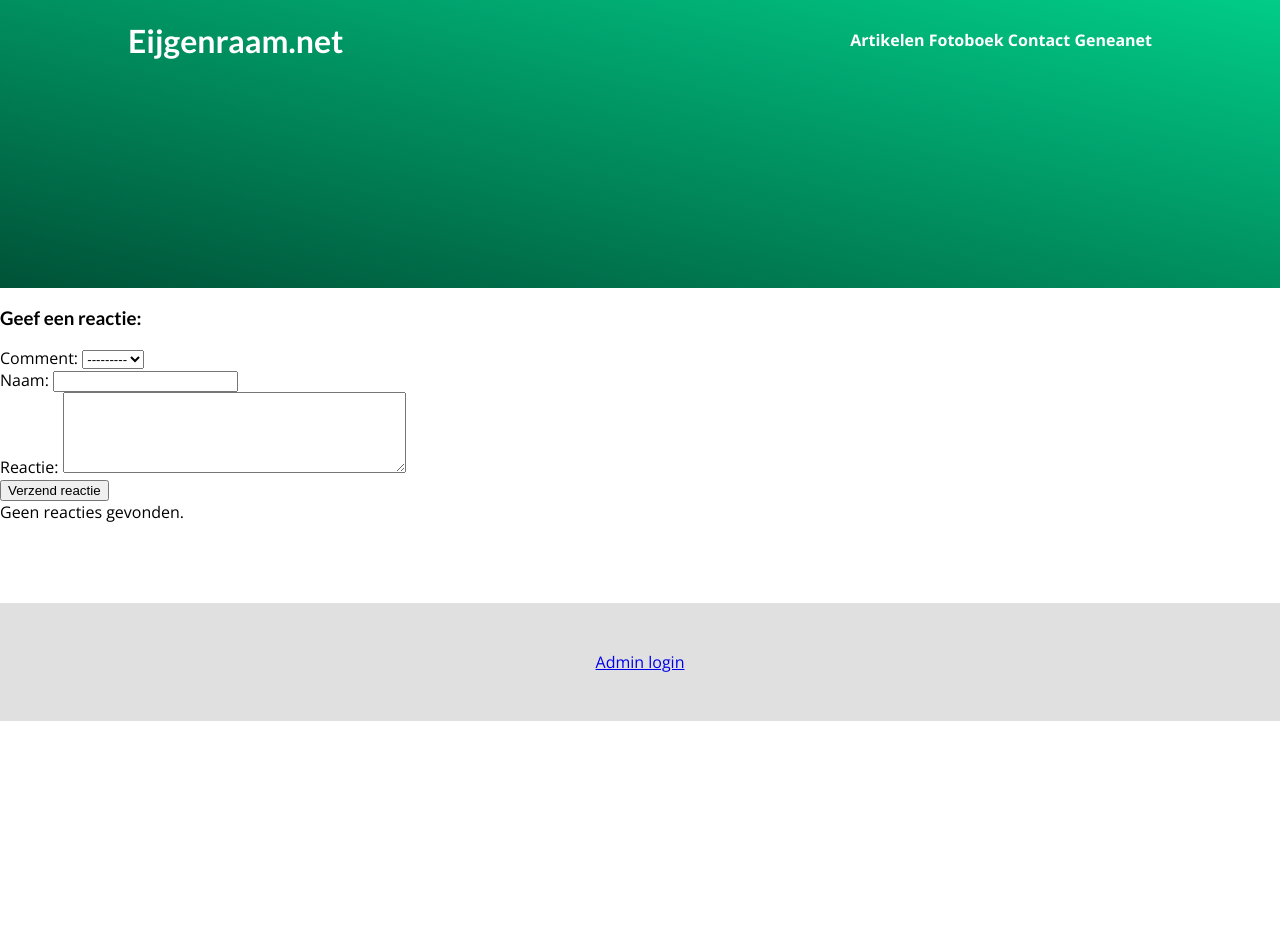
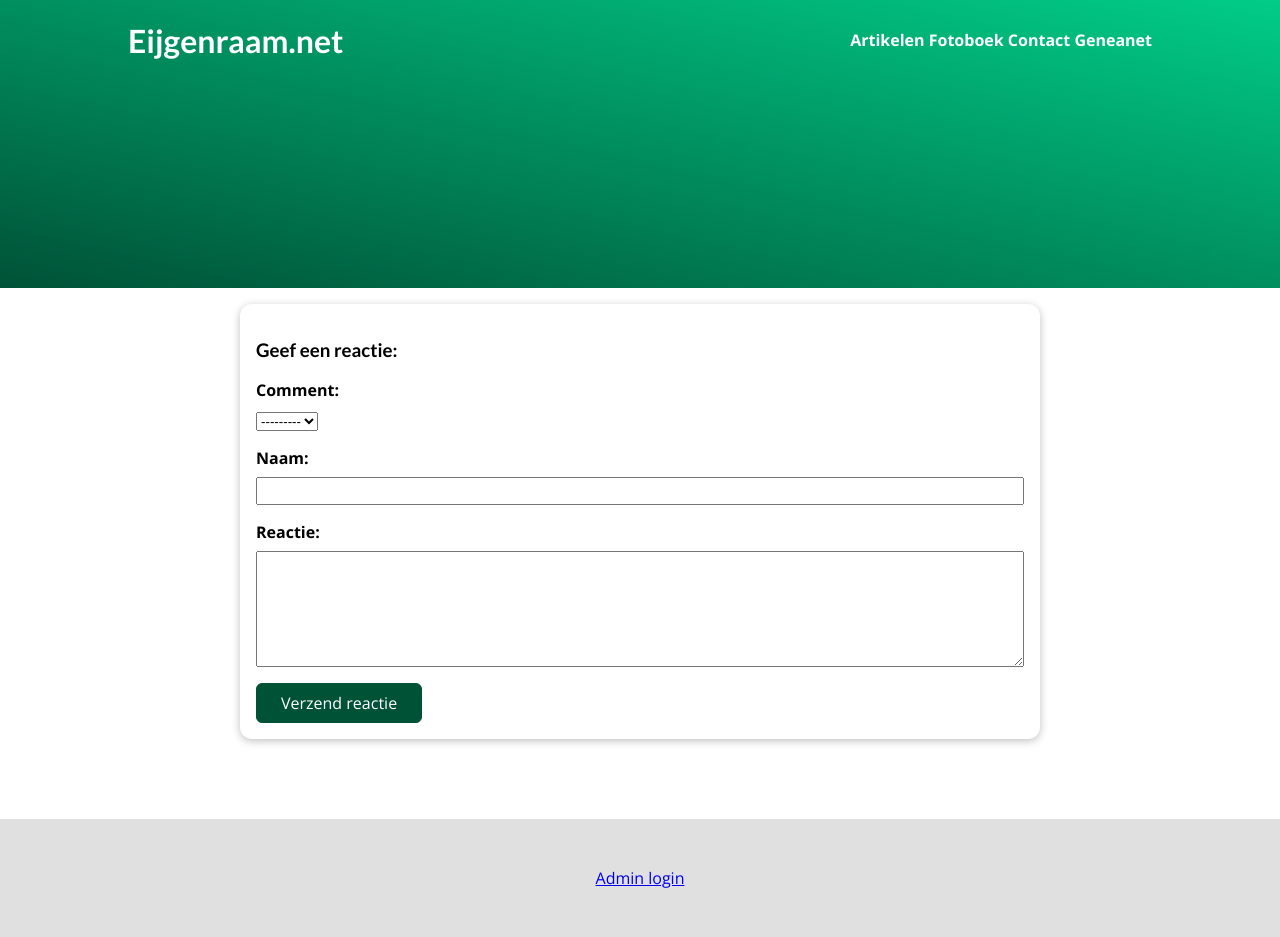
Before and after one commit to gewooniv/eijgenraamnet, a Django app: page /guestbook in a window 1280 px wide. Before the commit the page ends 721 px from the top, so only its background shows below. Run offline with Django 5.2, Linux system fonts and the light colour scheme; data that the repository does not hold is empty; some libraries are stand-ins or nearby versions.

Commit message:
fixed guestbook css

```diff
--- a/guestbook/static/guestbook/index.css
+++ b/guestbook/static/guestbook/index.css
@@ -73,3 +73,47 @@
     font-size: 1rem;
     color: #353535;
   }
+
+
+  #comment-form {
+    margin: 1rem auto;
+    width: 90%;
+    max-width: 50rem;
+    border-radius: 12px;
+    background-color: white;
+    box-shadow: 0 2px 8px rgba(0, 0, 0, 0.25);
+    padding: 1rem;
+  }
+
+  #comment-form button {
+    font: inherit;
+    background-color: #005237;
+    color: white;
+    border: 1px solid #005237;
+    padding: 0.5rem 1.5rem;
+    border-radius: 6px;
+  }
+
+  #comment-form button:hover,
+  #comment-form button:active {
+    background-color: #0b885e;
+    border-color: #0b885e;
+  }
+
+  .form-control {
+    margin-bottom: 1rem;
+  }
+
+  .form-control label {
+    font-weight: bold;
+    margin-bottom: 0.5rem;
+    display: block;
+  }
+
+  .form-control input,
+  .form-control textarea {
+    display: block;
+    width: 100%;
+    font: inherit;
+
+  }
--- a/guestbook/templates/guestbook/guestbook.html
+++ b/guestbook/templates/guestbook/guestbook.html
@@ -6,7 +6,7 @@
 {% endblock %}
 
 {% block css_files %}
-    <link rel='stylesheet' href="{% static 'articles/index.css' %}">
+    <link rel='stylesheet' href="{% static 'guestbook/index.css' %}">
 {% endblock %}
 
 {% block content %}
@@ -38,8 +38,6 @@
                 <div>{{ comment.text }}</div>
             </div>
         </section>
-    {% empty %}
-        Geen reacties gevonden.
     {% endfor %}
 
     <section id='about'>
```
